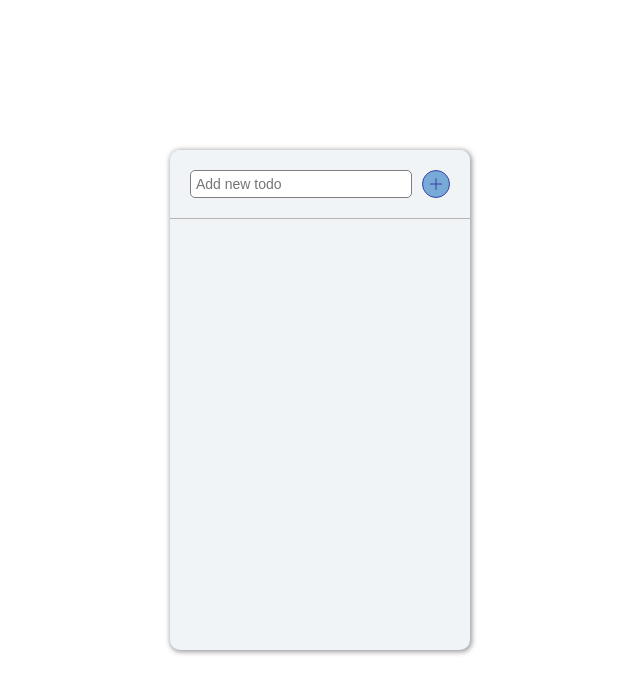
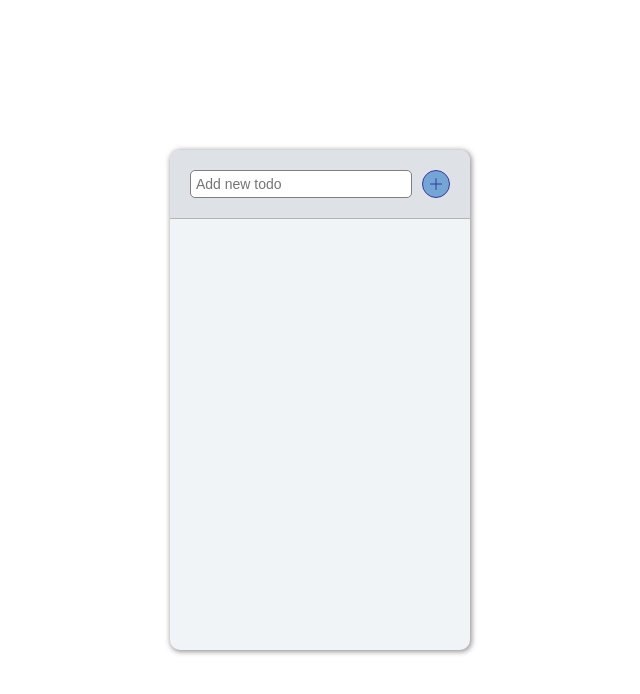
Before and after one commit to jennydigne/react-todoapp, a React (Vite) app: page / in a window 1280 px wide. Shown: the top 694 px of the page, without its empty margins (320-960 px from the left). Built offline with nearby package versions, Linux system fonts and the light colour scheme.

Commit message:
updated bg color for header

```diff
--- a/src/App.css
+++ b/src/App.css
@@ -63,7 +63,7 @@ body {
   align-items: center;
   padding: 20px;
   border-bottom: 1px solid #b6b3b3;
-  background-color: #f1f4f6;
+  background-color: #dee2e6;
 }
 
 .todo-title {
```
